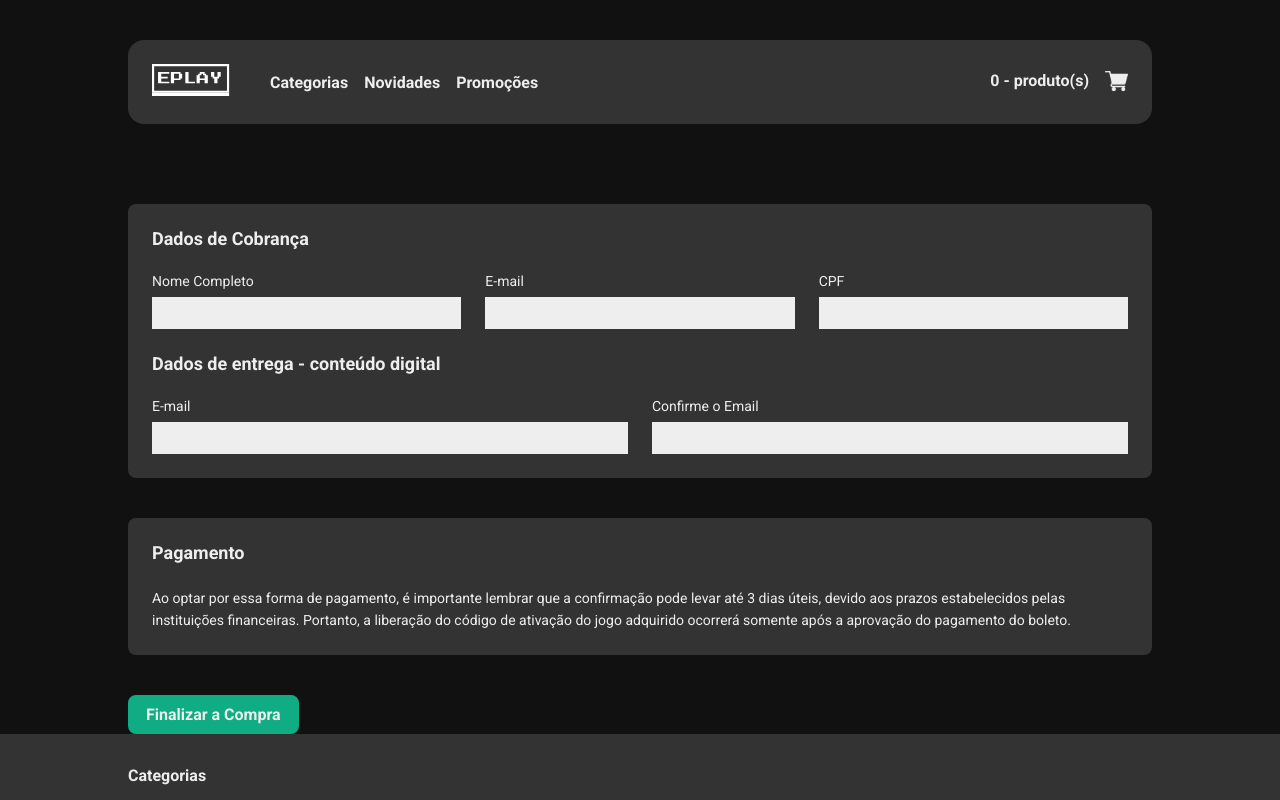
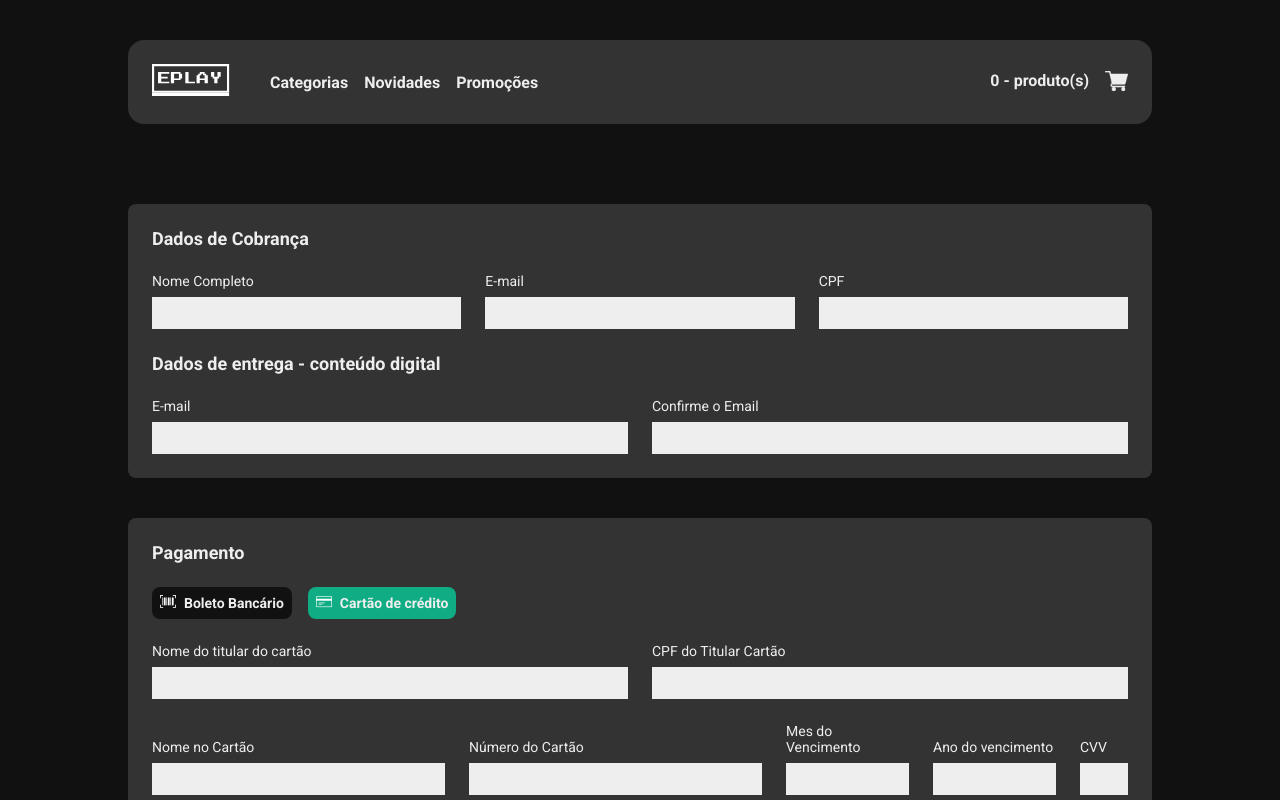
Before and after one commit to thallesrafaell/eplay, a React (Create React App) app: page /checkout in a window 1280 px wide. Shown: the top 800 px of the page. Built offline with nearby package versions, Linux system fonts and the light colour scheme.

Commit message:
Finalizando estilização do checkout

```diff
--- a/src/Pages/Checkout/index.tsx
+++ b/src/Pages/Checkout/index.tsx
@@ -1,8 +1,13 @@
+import { useState } from 'react'
 import Button from '../../components/Button'
 import Card from '../../components/Card'
-import { InputGroup, Row } from './styles'
+import { InputGroup, Row, TabButton } from './styles'
+import boleto from '../../assets/images/barcode.png'
+import cartao from '../../assets/images/credit-card.png'
 
 const Checkout = () => {
+  const [payWithCard, setPayWithCard] = useState(true)
+
   return (
     <div className="container">
       <>
@@ -19,7 +24,7 @@ const Checkout = () => {
               </InputGroup>
               <InputGroup>
                 <label htmlFor="cpf">CPF</label>
-                <input id="cpf" type="text" />
+                <input id="cpf" type="number" />
               </InputGroup>
             </Row>
             <h3 className="margin-top">Dados de entrega - conteúdo digital</h3>
@@ -36,15 +41,83 @@ const Checkout = () => {
           </>
         </Card>
         <Card title="Pagamento">
-          <div>
-            <p>
-              Ao optar por essa forma de pagamento, é importante lembrar que a
-              confirmação pode levar até 3 dias úteis, devido aos prazos
-              estabelecidos pelas instituições financeiras. Portanto, a
-              liberação do código de ativação do jogo adquirido ocorrerá somente
-              após a aprovação do pagamento do boleto.
-            </p>
-          </div>
+          <>
+            <TabButton
+              isActive={!payWithCard}
+              onClick={() => setPayWithCard(false)}
+            >
+              <img src={boleto} alt="Boleto Bancário" />
+              Boleto Bancário
+            </TabButton>
+            <TabButton
+              isActive={payWithCard}
+              onClick={() => setPayWithCard(true)}
+            >
+              <img src={cartao} alt="Cartão de crédito" />
+              Cartão de crédito
+            </TabButton>
+
+            <div className="margin-top">
+              {!payWithCard ? (
+                <p>
+                  Ao optar por essa forma de pagamento, é importante lembrar que
+                  a confirmação pode levar até 3 dias úteis, devido aos prazos
+                  estabelecidos pelas instituições financeiras. Portanto, a
+                  liberação do código de ativação do jogo adquirido ocorrerá
+                  somente após a aprovação do pagamento do boleto.
+                </p>
+              ) : (
+                <>
+                  <Row>
+                    <InputGroup>
+                      <label htmlFor="cardOwner">
+                        Nome do titular do cartão
+                      </label>
+                      <input type="text" id="cardOwner" />
+                    </InputGroup>
+                    <InputGroup>
+                      <label htmlFor="cpfCardOwner">
+                        CPF do Titular Cartão
+                      </label>
+                      <input id="cpfCardOwner" type="number" />
+                    </InputGroup>
+                  </Row>
+                  <Row marginTop="24px">
+                    <InputGroup>
+                      <label htmlFor="cardDisplayName">Nome no Cartão</label>
+                      <input type="text" id="cardDisplayName" />
+                    </InputGroup>
+                    <InputGroup>
+                      <label htmlFor="CardNumber">Número do Cartão</label>
+                      <input id="CardNumber" type="number" />
+                    </InputGroup>
+                    <InputGroup maxWidth="123px">
+                      <label htmlFor="expireMonth">Mes do Vencimento</label>
+                      <input id="expireMonth" type="number" />
+                    </InputGroup>
+                    <InputGroup maxWidth="123px">
+                      <label htmlFor="expireYear">Ano do vencimento</label>
+                      <input id="expireYear" type="number" />
+                    </InputGroup>
+                    <InputGroup maxWidth="48px">
+                      <label htmlFor="cardCode">CVV</label>
+                      <input id="cardCode" type="number" />
+                    </InputGroup>
+                  </Row>
+                  <Row marginTop="24px">
+                    <InputGroup maxWidth="158px">
+                      <label htmlFor="installments">Parcelamento</label>
+                      <select name="" id="">
+                        <option value="">1x de R$ 300,00</option>
+                        <option value="">2x de R$ 150,00</option>
+                        <option value="">3x de R$ 100,00</option>
+                      </select>
+                    </InputGroup>
+                  </Row>
+                </>
+              )}
+            </div>
+          </>
         </Card>
         <Button type="button" title="Clique aqui para finalizar a compra">
           Finalizar a Compra
--- a/src/Pages/Checkout/styles.ts
+++ b/src/Pages/Checkout/styles.ts
@@ -1,20 +1,36 @@
 import styled from 'styled-components'
 import { cores } from '../../styles'
 
-export const Row = styled.div`
+type InputGroupProps = {
+  maxWidth?: string
+}
+
+type RowProps = {
+  marginTop?: string
+}
+
+type TabButtonProps = {
+  isActive: boolean
+}
+
+export const Row = styled.div<RowProps>`
   display: flex;
   column-gap: 24px;
+  margin-top: ${(props) => props.marginTop || 'auto'};
+  align-items: flex-end;
 `
 
-export const InputGroup = styled.div`
+export const InputGroup = styled.div<InputGroupProps>`
   flex: auto;
+  max-width: ${(props) => props.maxWidth || 'auto'};
   label {
     font-size: 14px;
     margin-bottom: 8px;
     display: block;
   }
 
-  input {
+  input,
+  select {
     background-color: ${cores.branca};
     height: 32px;
     padding: 0 8px;
@@ -22,3 +38,20 @@ export const InputGroup = styled.div`
     width: 100%;
   }
 `
+
+export const TabButton = styled.button<TabButtonProps>`
+  border-radius: 8px;
+  font-size: 14px;
+  font-weight: bold;
+  color: ${cores.branca};
+  background-color: ${(props) => (props.isActive ? cores.verde : cores.preta)};
+  height: 32px;
+  border: none;
+  margin-right: 16px;
+  padding: 0 8px;
+  cursor: pointer;
+
+  img {
+    margin-right: 8px;
+  }
+`
--- a/src/components/Footer/styles.ts
+++ b/src/components/Footer/styles.ts
@@ -6,6 +6,7 @@ export const Container = styled.footer`
   background-color: ${cores.cinza};
   padding: 32px 0;
   font-size: 14px;
+  margin-top: 40px;
 `
 export const SectionTitle = styled.h4`
   color: ${cores.branca};
```
Also changed, not shown: src/assets/images/barcode.png (added), src/assets/images/credit-card.png (added).
